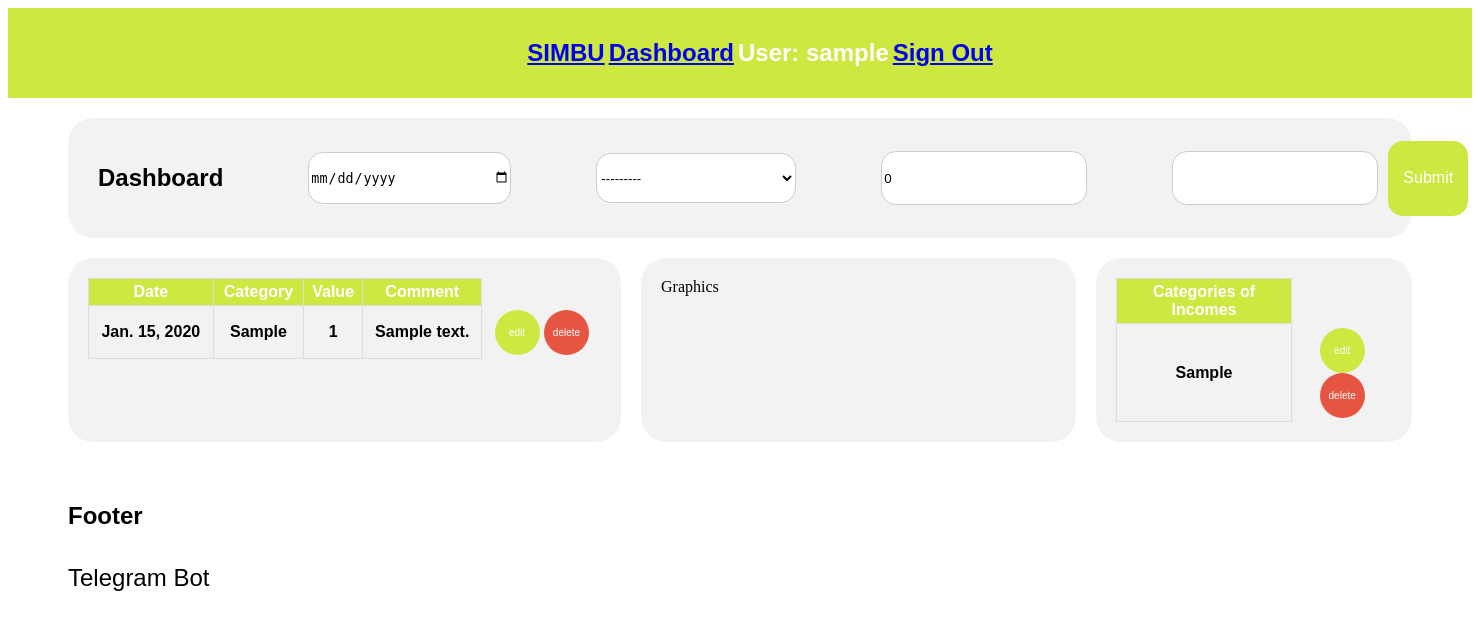
After one commit to AVanslov/PocketSmartBudgetBot, a Django app: page /dashboard/ in a window 1480 px wide. The commit adds this page. Shown: the top 630 px of the page. Run offline with Django 3.2, Linux system fonts and the light colour scheme; a user stored in the database is signed in; tables that the repository leaves empty hold one stand-in row (values such as "Sample post"); lists and menus that the app fills with data are empty; some web fonts are replaced.

Commit message:
make sketch of web wersion

```diff
--- a/budget_project/bot/models.py
+++ b/budget_project/bot/models.py
@@ -4,22 +4,25 @@ from django.db import models
 User = get_user_model()
 
 
-class CategoriesAbstractModel(models.Model):
+class CategoryAbstractModel(models.Model):
     """
     Абстрактная модель описывает таблицы категорий для доходов и расходов.
     """
     category = models.CharField(default=None, max_length=150)
     author = models.ForeignKey(User, on_delete=models.CASCADE)
 
+    def __str__(self):
+        return self.category
+
     class Meta:
         abstract = True
 
 
-class CategoriesOfIncomes(CategoriesAbstractModel):
+class CategoryOfIncomes(CategoryAbstractModel):
     pass
 
 
-class CategoriesOfExpenses(CategoriesAbstractModel):
+class CategoryOfExpenses(CategoryAbstractModel):
     pass
 
 
@@ -34,23 +37,21 @@ class MoneyAbstractModel(models.Model):
     author = models.ForeignKey(User, on_delete=models.CASCADE)
 
     class Meta:
-
         abstract = True
+        default_related_name = '%(class)s'
 
 
-class Incomes(MoneyAbstractModel):
+class Income(MoneyAbstractModel):
     category = models.ForeignKey(
-        CategoriesOfIncomes,
+        CategoryOfIncomes,
         on_delete=models.CASCADE,
-        related_name='incomes'
     )
     # pass
 
 
-class Expenses(MoneyAbstractModel):
+class Expense(MoneyAbstractModel):
     category = models.ForeignKey(
-        CategoriesOfExpenses,
+        CategoryOfExpenses,
         on_delete=models.CASCADE,
-        related_name='expenses'
     )
     # pass
--- a/budget_project/budget_project/urls.py
+++ b/budget_project/budget_project/urls.py
@@ -18,6 +18,7 @@ from django.urls import include, path
 
 urlpatterns = [
     path('admin/', admin.site.urls),
+    path('auth/', include('django.contrib.auth.urls')),
     path('', include('homepage.urls')),
     path('', include('webbudget.urls')),
 ]
--- a/budget_project/homepage/urls.py
+++ b/budget_project/homepage/urls.py
@@ -2,6 +2,8 @@ from django.urls import path
 
 from . import views
 
+app_name = 'pages'
+
 urlpatterns = [
      path('', views.HomePage.as_view(), name='homepage'),
 ]
--- /dev/null
+++ b/budget_project/templates/base.html
@@ -0,0 +1,110 @@
+<!DOCTYPE html>
+<html lang="en">
+  <head>
+    <link href='https://fonts.googleapis.com/css?family=Fredoka One' rel='stylesheet'>
+    <link href="https://fonts.cdnfonts.com/css/robert-sans" rel="stylesheet">
+    <style>
+      .main-title{
+        font-family: 'Robert Sans', sans-serif;
+        font-size: 24px;
+        padding: 10px 10px 10px 10px;
+      }
+      .nav-item, .nav-link{
+        font-family: 'Robert Sans', sans-serif;
+        font-size: 24px;
+      }
+      .nav-item:active{
+        color: #ffffff;
+      }
+      .navbar-text{
+        font-family: 'Robert Sans', sans-serif;
+        font-size: 24px;
+        color: #ffffff;
+      }
+      table {
+        width: 100%; /* Ширина таблицы */
+        border-collapse: collapse; /* Убираем двойные рамки */
+      }
+      .table-title{
+        background-color: #CEE741;
+        color: white;
+      }
+      th, td {
+        border: 1px solid #ddd; /* Параметры рамки */
+        padding: 4px; /* Поля в ячейках */
+        font-family: 'Robert Sans', sans-serif;
+        font-size: 16px;
+      }
+      tr:hover {
+        background: #CEE741; /* Цвет фона */
+      }
+      .no-hover {
+        border: 0px solid #ffffff00;
+        background-color: #ffffff00;
+      }
+      .no-hover:hover {
+        border: 0px solid #ffffff00;
+        background-color: #ffffff00;
+      }
+      li {
+        display: inline-block;
+        font-family: 'Fredoka One';
+        font-size: 22px;
+      }
+      .button {
+        background-color: #CEE741; /* Green */
+        border: none;
+        border-radius: 15px;
+        color: white;
+        width: 16%;
+        height: 75px;
+        padding: 15px 15px 15px 15px;
+        align-self: center;
+        text-align: center;
+        transition-duration: 0.4s;
+        display: inline-block;
+        font-size: 16px;
+      }
+      .button-table {
+        background-color: #CEE741; /* Green */
+        border: none;
+        color: white;
+        border-radius: 50%;
+        min-width: 45px;
+        min-height: 45px;
+        text-align: center;
+        transition-duration: 0.4s;
+        display: inline-block;
+        font-size: 10px;
+      }
+      .button-table:hover  {
+        background-color: #ffffff; /* Green */
+        color: #000000;
+      }
+      .button:hover {
+        background-color: #ffffff; /* Green */
+        color: #CEE741;
+      }
+      header{
+        background-color: #CEE741;
+        padding: 15px 32px;
+        text-align: center;
+      }
+      .field-style {
+        border:1px solid #ccc;
+        border-radius:15px;
+        height:50px;
+        width:200px;
+        background-color: #ffffff;
+        margin: 10px 10px 10px 50px;
+      }
+    </style>
+  </head>
+  <body>
+    {% include "includes/header.html" %}
+    <main>
+      {% block content %}Контента пока нет :({% endblock %}
+    </main>
+    {% include "includes/footer.html" %}
+  </body>
+</html>
--- /dev/null
+++ b/budget_project/templates/includes/footer.html
@@ -0,0 +1,4 @@
+<footer style="margin: 50px;">
+    <b class="main-title">Footer</b>
+    <p class="main-title">Telegram Bot</p>
+</footer>
--- /dev/null
+++ b/budget_project/templates/includes/header.html
@@ -0,0 +1,39 @@
+<!-- templates/includes/header.html -->
+<header>
+  <nav class="navbar shadow-sm">
+    <div class="container">
+      {% with request.resolver_match.view_name as view_name %}
+        <ul class="nav nav-pills">
+          <li class="nav-item">
+            <a class="nav-link {% if view_name == 'pages:homepage' %} active {% endif %}"
+              href="{% url 'pages:homepage' %}">
+              <b>SIMBU</b>
+            </a>
+          </li>
+
+          <!-- Это блок ссылок для авторизованного пользователя -->
+          {% if user.is_authenticated %}
+          <li class="nav-item">
+            <a class="nav-link {% if view_name == 'webbudget:dashboard' %} active {% endif %}"
+              href="{% url 'webbudget:dashboard' %}">
+              <b>Dashboard</b>
+            </a>
+          </li>
+          <span class="navbar-text"><b>User: {{ user.username }}</b></span>
+          <li class="nav-item">
+            <a class="nav-link" href="{% url 'logout' %}"><b>Sign Out</b></a>
+          </li>
+          <!-- Конец блока ссылок для авторизованного пользователя -->
+
+          <!-- А здесь блок ссылок для неавторизованного пользователя -->
+          {% else %}
+            <li class="nav-item">
+              <a class="nav-link{% if view_name == 'login' %} active {% endif %}" href="{% url 'login' %}"><b>Log In</b></a>
+            </li>
+          {% endif %}
+          <!-- Конец блока ссылок для неавторизованного пользователя -->
+        </ul>
+      {% endwith %}
+    </div>
+  </nav>
+</header>
--- /dev/null
+++ b/budget_project/templates/webbudget/dashboard.html
@@ -0,0 +1,62 @@
+{% extends "base.html" %}
+{% block content %}
+  <div style="margin-left: 60px; margin-right: 60px; margin-top: 20px; border-radius: 25px; background-color: #f2f2f2; padding: 20px">
+    <form method="post">
+      {% csrf_token %}
+      <div style="display: flex; align-content: center;">
+        <li><h1 class="main-title">{{ title }}</h1></li>
+        {% for field in form.visible_fields %}
+          <div style="flex: 1; padding-left: 25px; align-content: center;">
+            <li>{{ field }}</li>
+          </div>
+        {% endfor %}
+        <input class="button" type="submit" value="Submit">
+      </div>
+    </form>
+  </div>
+
+  <div style="display: flex; margin: 50px; margin-top: 10px;">
+    <div style="flex: 1.3; border-radius: 25px; background-color: #f2f2f2; margin: 10px; padding: 20px;">
+
+      <table>
+        <tr class="table-title">
+          <th><b>Date</b></th>
+          <th><b>Category</b></th>
+          <th><b>Value</b></th>
+          <th><b>Comment</b></th>
+        </tr>
+        {% for income in all_incomes %}
+          <tr>
+            <th>{{ income.date }}</th>
+            <th>{{ income.category.category }}</th>
+            <th>{{ income.value }}</th>
+            <th>{{ income.comment }}</th>
+            <th class="no-hover">
+              <button class="button-table">edit</button>
+              <button class="button-table" style="background-color: #e75441;">delete</button>
+            </th>
+          </tr>
+        {% endfor %}
+      </table>
+    </div>
+    <div style="flex: 1; border-radius: 25px; background-color: #f2f2f2; margin: 10px; padding: 20px;">
+      Graphics
+    </div>
+    <div style="flex: 0.7; border-radius: 25px; background-color: #f2f2f2; margin: 10px; padding: 20px;">
+      <table>
+        <tr class="table-title">
+          <th><b>Categories of Incomes</b></th>
+        </tr>
+        {% for category in categories %}
+          <tr>
+            <th>{{ category.category }}</th>
+            <th class="no-hover">
+              <button class="button-table">edit</button>
+              <button class="button-table" style="background-color: #e75441;">delete</button>
+            </th>
+          </tr>
+        {% endfor %}
+      </table>
+    </div>
+  </div>
+{% endblock %}
--- /dev/null
+++ b/budget_project/webbudget/forms.py
@@ -0,0 +1,22 @@
+from django import forms
+
+from bot.models import Income
+
+
+class IncomeForm(forms.ModelForm):
+    def __init__(self, *args, **kwargs):
+        super().__init__(*args, **kwargs)
+        for field in self.fields.values():
+            field.widget.attrs['class'] = 'field-style'
+
+    class Meta:
+        model = Income
+        fields = (
+            'date',
+            'category',
+            'value',
+            'comment',
+        )
+        widgets = {
+            'date': forms.DateInput(attrs={'type': 'date'})
+        }
--- a/budget_project/webbudget/urls.py
+++ b/budget_project/webbudget/urls.py
@@ -1,6 +1,10 @@
 from django.urls import include, path
 from . import views
 
+app_name = 'webbudget'
+
+
 urlpatterns = [
-    path('<username>/dashboard/', views.dashboard),
+    # path('<username>/dashboard/', views.dashboard),
+    path('dashboard/', views.dashboard, name='dashboard'),
 ]
--- a/budget_project/webbudget/views.py
+++ b/budget_project/webbudget/views.py
@@ -1,5 +1,33 @@
+from django.contrib.auth.decorators import login_required
 from django.shortcuts import render
 
+from bot.models import (
+    CategoryOfIncomes,
+    Income,
+    Expense,
+)
+from .forms import IncomeForm
 
+
+@login_required
 def dashboard(request):
-    pass
+
+    title = 'Dashboard'
+    # all_incomes = Income.objects.all()
+    all_incomes = Income.objects.filter(author=request.user).order_by('-date')
+    categories = CategoryOfIncomes.objects.all()
+    # all_expenses = Expense.objects.filter(author=request.user)
+    form = IncomeForm(request.POST or None)
+    context = {
+        'title': title,
+        # 'products': products,
+        'all_incomes': all_incomes,
+        'categories': categories,
+        # 'expenses': all_expenses,
+        'form': form
+    }
+    if form.is_valid():
+        new_post = form.save(commit=False)
+        new_post.author = request.user
+        form.save()
+    return render(request, 'webbudget/dashboard.html', context)
```
Also changed, not shown: budget_project/templates/homepage/index.html (+6 -9 lines), budget_project/templates/webbudget/income.html (added, +17 -0 lines), budget_project/bot/migrations/0002_rename_expenses_expense_rename_incomes_income.py (added), budget_project/bot/migrations/0003_rename_categoriesofincomes_categoryofexpenses_and_more.py (added), budget_project/bot/migrations/0004_alter_expense_options_alter_income_options_and_more.py (added), budget_project/templates/webbudget/dashboad.html (deleted).
